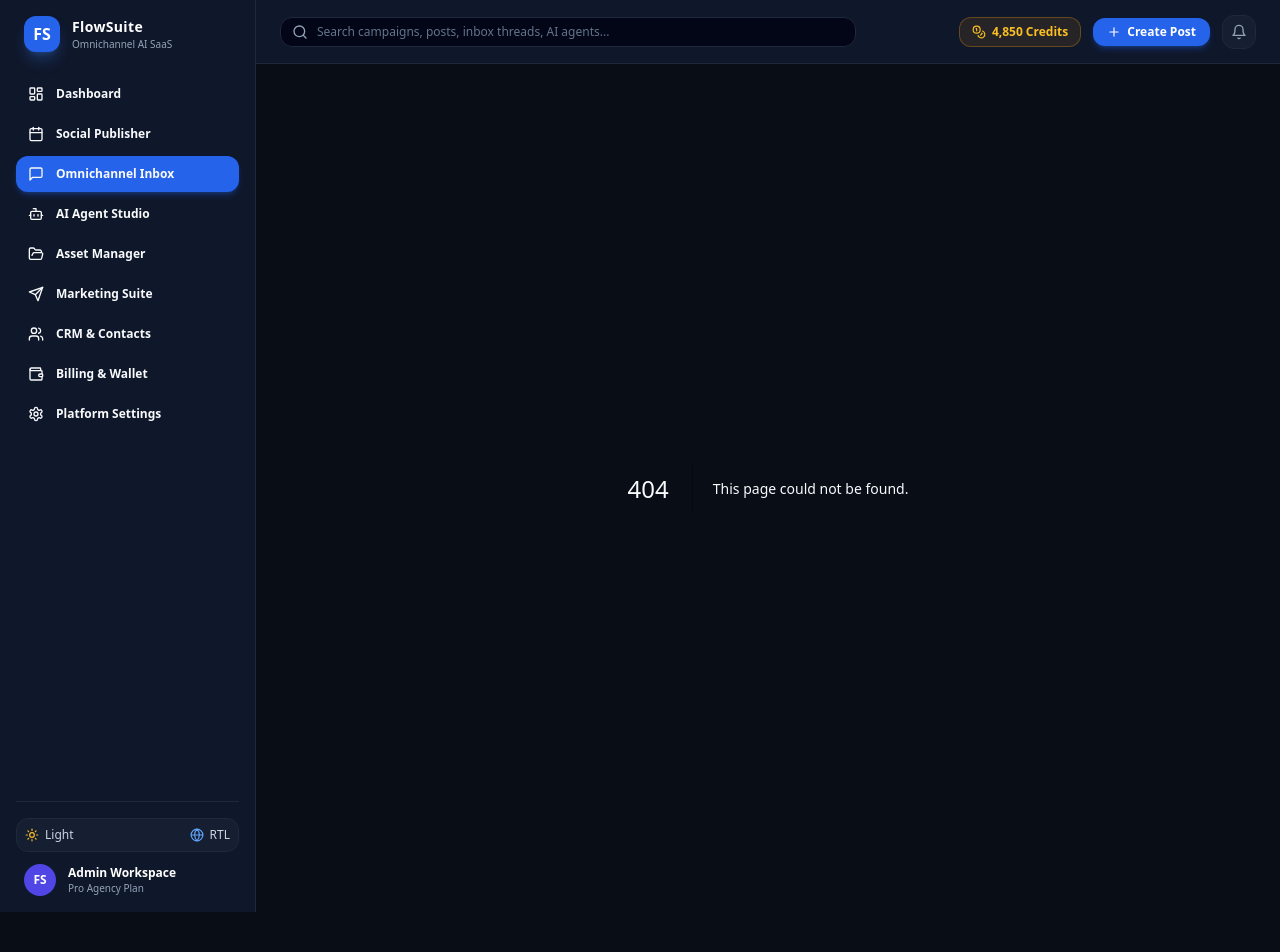
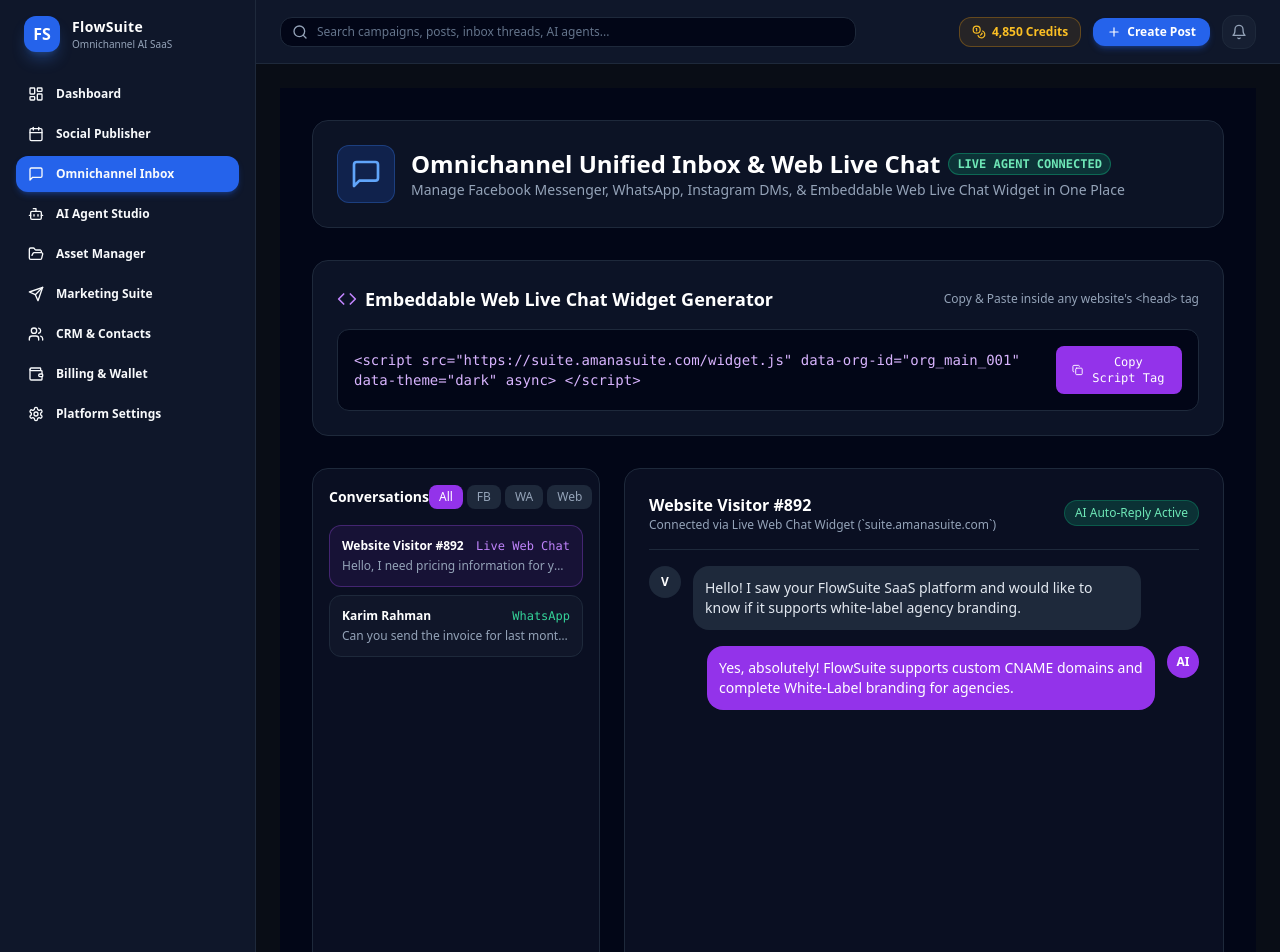
Before and after one commit to mahmudulhassan-dev/flowsuite-frontend, a Next.js app: page /inbox in a window 1280 px wide. Before the commit this address had no page. Shown: the top 952 px of the page. Before the commit the page ends 912 px from the top, so only its background shows below. Built offline with nearby package versions, Linux system fonts and the light colour scheme.

Commit message:
feat: Add Omnichannel Unified Inbox (FB, WA, IG) and Embeddable Web Live Chat Widget Generator

```diff
--- /dev/null
+++ b/src/app/inbox/page.tsx
@@ -0,0 +1,138 @@
+'use client';
+
+import React, { useState } from 'react';
+import { MessageSquare, Send, Bot, Code, Globe, ShieldCheck, Check, Copy } from 'lucide-react';
+
+export default function OmnichannelInboxPage() {
+  const [copied, setCopied] = useState(false);
+  const [selectedChannel, setSelectedChannel] = useState<'all' | 'facebook' | 'whatsapp' | 'livechat'>('all');
+
+  const embedScript = `<script
+  src="https://suite.amanasuite.com/widget.js"
+  data-org-id="org_main_001"
+  data-theme="dark"
+  async>
+</script>`;
+
+  const copyWidgetScript = () => {
+    navigator.clipboard.writeText(embedScript);
+    setCopied(true);
+    setTimeout(() => setCopied(false), 2000);
+  };
+
+  return (
+    <div className="p-8 space-y-8 bg-slate-950 text-white min-h-screen">
+      {/* Header */}
+      <div className="flex justify-between items-center bg-slate-900/80 p-6 rounded-2xl border border-slate-800 backdrop-blur-xl">
+        <div className="flex items-center gap-4">
+          <div className="p-3 bg-blue-600/20 text-blue-400 rounded-xl border border-blue-500/30">
+            <MessageSquare className="w-8 h-8" />
+          </div>
+          <div>
+            <h1 className="text-2xl font-bold text-white flex items-center gap-2">
+              Omnichannel Unified Inbox & Web Live Chat
+              <span className="text-xs bg-emerald-500/20 text-emerald-300 border border-emerald-500/40 px-2 py-0.5 rounded-full font-mono">
+                LIVE AGENT CONNECTED
+              </span>
+            </h1>
+            <p className="text-slate-400 text-sm">
+              Manage Facebook Messenger, WhatsApp, Instagram DMs, & Embeddable Web Live Chat Widget in One Place
+            </p>
+          </div>
+        </div>
+      </div>
+
+      {/* Widget Code Generator Section */}
+      <div className="bg-slate-900/80 border border-slate-800 rounded-2xl p-6 space-y-4">
+        <div className="flex justify-between items-center">
+          <h2 className="text-lg font-bold text-white flex items-center gap-2">
+            <Code className="w-5 h-5 text-purple-400" /> Embeddable Web Live Chat Widget Generator
+          </h2>
+          <span className="text-xs text-slate-400">Copy & Paste inside any website's &lt;head&gt; tag</span>
+        </div>
+        <div className="bg-slate-950 border border-slate-800 rounded-xl p-4 flex justify-between items-center font-mono text-sm">
+          <code className="text-purple-300">{embedScript}</code>
+          <button
+            onClick={copyWidgetScript}
+            className="ml-4 flex items-center gap-2 bg-purple-600 hover:bg-purple-500 text-white font-medium px-4 py-2 rounded-lg text-xs transition-all"
+          >
+            {copied ? <Check className="w-4 h-4 text-emerald-300" /> : <Copy className="w-4 h-4" />}
+            {copied ? 'Copied to Clipboard!' : 'Copy Script Tag'}
+          </button>
+        </div>
+      </div>
+
+      {/* Inbox Interface */}
+      <div className="grid grid-cols-1 md:grid-cols-3 gap-6 h-[600px]">
+        {/* Left: Chat List */}
+        <div className="bg-slate-900/60 border border-slate-800 rounded-2xl p-4 space-y-4 flex flex-col">
+          <div className="flex justify-between items-center">
+            <h3 className="font-bold text-white text-sm">Conversations</h3>
+            <div className="flex gap-1 text-xs">
+              <button onClick={() => setSelectedChannel('all')} className={`px-2.5 py-1 rounded-lg ${selectedChannel === 'all' ? 'bg-purple-600 text-white' : 'bg-slate-800 text-slate-400'}`}>All</button>
+              <button onClick={() => setSelectedChannel('facebook')} className={`px-2.5 py-1 rounded-lg ${selectedChannel === 'facebook' ? 'bg-blue-600 text-white' : 'bg-slate-800 text-slate-400'}`}>FB</button>
+              <button onClick={() => setSelectedChannel('whatsapp')} className={`px-2.5 py-1 rounded-lg ${selectedChannel === 'whatsapp' ? 'bg-emerald-600 text-white' : 'bg-slate-800 text-slate-400'}`}>WA</button>
+              <button onClick={() => setSelectedChannel('livechat')} className={`px-2.5 py-1 rounded-lg ${selectedChannel === 'livechat' ? 'bg-purple-600 text-white' : 'bg-slate-800 text-slate-400'}`}>Web</button>
+            </div>
+          </div>
+
+          <div className="space-y-2 overflow-y-auto flex-1">
+            <div className="p-3 bg-purple-600/10 border border-purple-500/30 rounded-xl space-y-1 cursor-pointer">
+              <div className="flex justify-between items-center text-xs">
+                <span className="font-semibold text-white">Website Visitor #892</span>
+                <span className="text-purple-400 font-mono">Live Web Chat</span>
+              </div>
+              <p className="text-slate-400 text-xs truncate">Hello, I need pricing information for your agency subscription.</p>
+            </div>
+
+            <div className="p-3 bg-slate-800/30 border border-slate-800 rounded-xl space-y-1 cursor-pointer">
+              <div className="flex justify-between items-center text-xs">
+                <span className="font-semibold text-white">Karim Rahman</span>
+                <span className="text-emerald-400 font-mono">WhatsApp</span>
+              </div>
+              <p className="text-slate-400 text-xs truncate">Can you send the invoice for last month?</p>
+            </div>
+          </div>
+        </div>
+
+        {/* Middle & Right: Active Chat Area */}
+        <div className="md:col-span-2 bg-slate-900/60 border border-slate-800 rounded-2xl p-6 flex flex-col justify-between">
+          <div className="flex justify-between items-center pb-4 border-b border-slate-800">
+            <div>
+              <h3 className="font-bold text-white text-base">Website Visitor #892</h3>
+              <p className="text-xs text-slate-400">Connected via Live Web Chat Widget (`suite.amanasuite.com`)</p>
+            </div>
+            <span className="bg-emerald-500/20 text-emerald-300 text-xs px-2.5 py-1 rounded-full border border-emerald-500/30">AI Auto-Reply Active</span>
+          </div>
+
+          <div className="space-y-4 overflow-y-auto py-4 flex-1">
+            <div className="flex gap-3">
+              <div className="w-8 h-8 rounded-full bg-slate-800 flex items-center justify-center text-xs font-bold">V</div>
+              <div className="bg-slate-800 text-slate-200 text-sm p-3 rounded-2xl max-w-md">
+                Hello! I saw your FlowSuite SaaS platform and would like to know if it supports white-label agency branding.
+              </div>
+            </div>
+
+            <div className="flex gap-3 justify-end">
+              <div className="bg-purple-600 text-white text-sm p-3 rounded-2xl max-w-md">
+                Yes, absolutely! FlowSuite supports custom CNAME domains and complete White-Label branding for agencies.
+              </div>
+              <div className="w-8 h-8 rounded-full bg-purple-600 flex items-center justify-center text-xs font-bold">AI</div>
+            </div>
+          </div>
+
+          <div className="flex gap-3 pt-4 border-t border-slate-800">
+            <input
+              type="text"
+              placeholder="Type your response or let AI reply automatically..."
+              className="flex-1 bg-slate-950 border border-slate-800 rounded-xl px-4 py-2.5 text-sm text-white focus:outline-none focus:border-purple-500"
+            />
+            <button className="bg-purple-600 hover:bg-purple-500 text-white px-5 py-2.5 rounded-xl font-semibold text-sm flex items-center gap-2">
+              <Send className="w-4 h-4" /> Send
+            </button>
+          </div>
+        </div>
+      </div>
+    </div>
+  );
+}
```
